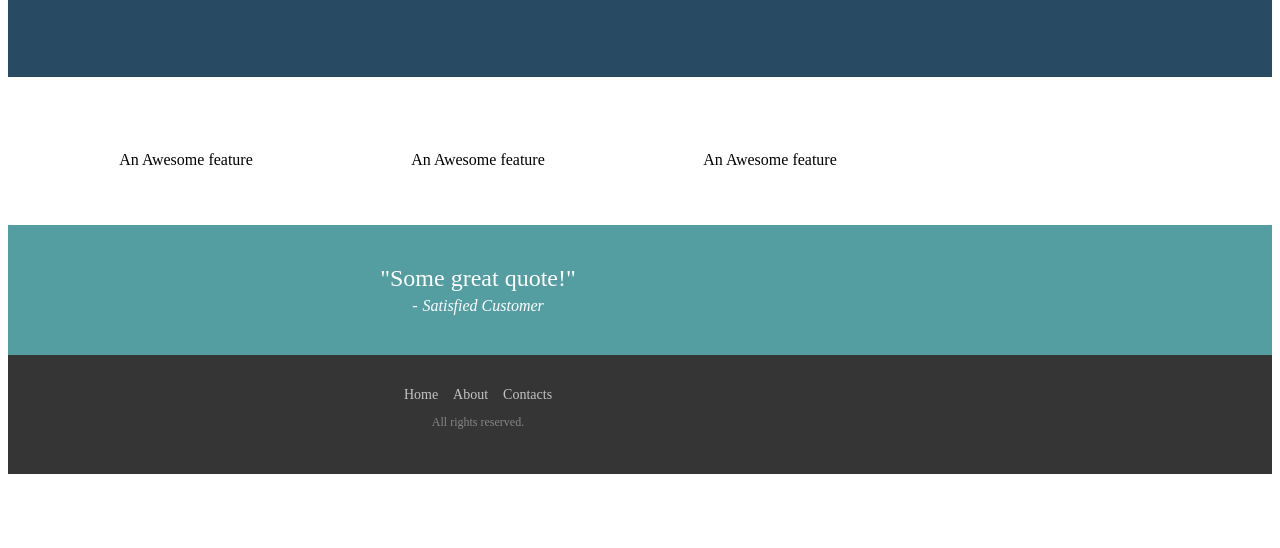
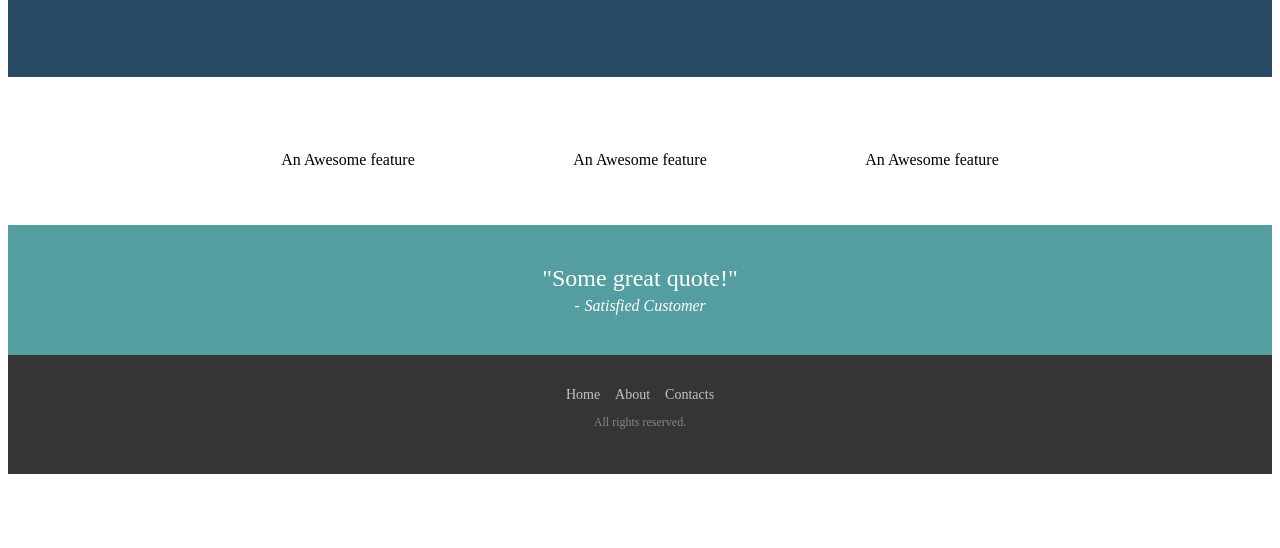
Before and after one commit to Larryking007/chaeistifol, a plain HTML site: page index.html in a window 1280 px wide. Shown: the part 252-800 px from the top of the page. Drawn offline with nearby package versions, Linux system fonts and the light colour scheme.

Commit message:
fixed bug

```diff
--- a/plainT.css
+++ b/plainT.css
@@ -96,7 +96,7 @@ h2 {
     margin:0 0 16px 0;
 }
 .container {
-    margin 0 auto;
+    margin: 0 auto;
     padding: 0 20px 0 20px;
     max-width: 900px;
 }
```
